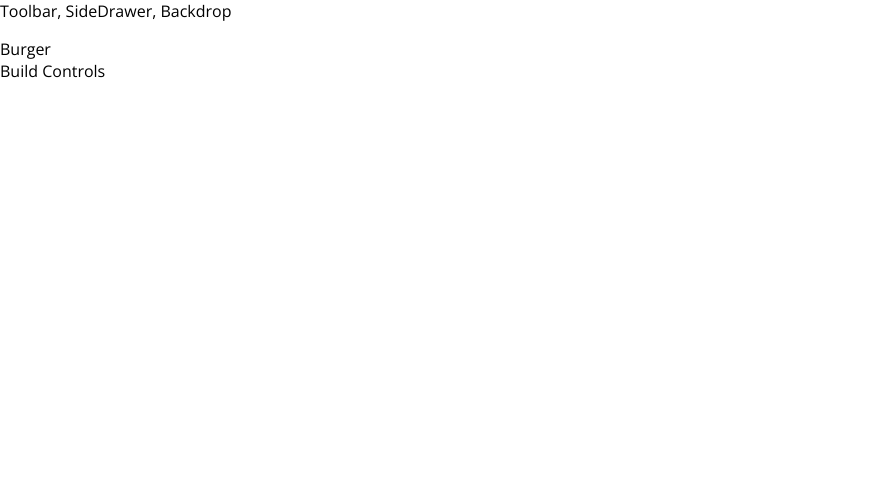
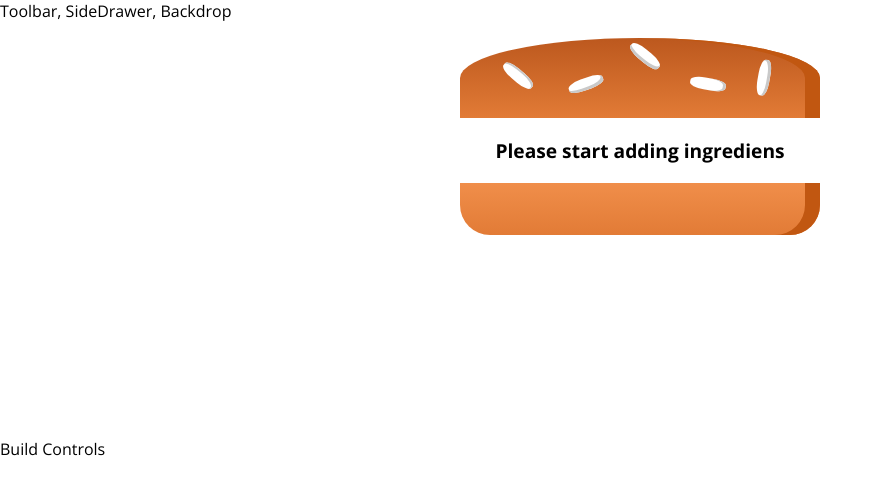
Before and after one commit to domazet93/react-redux-app, a React app: page / in a window 1280 px wide. Shown: the top 494 px of the page, without its empty margins (0-883 px from the left). Built offline with nearby package versions, Linux system fonts and the light colour scheme.

Commit message:
burger ingredients - adding PropTypes check ingredients - if empty show message

```diff
--- a/package.json
+++ b/package.json
@@ -31,6 +31,7 @@
     "postcss-flexbugs-fixes": "3.2.0",
     "postcss-loader": "2.0.8",
     "promise": "8.0.1",
+    "prop-types": "^15.6.2",
     "raf": "3.4.0",
     "react": "^16.4.2",
     "react-dev-utils": "^5.0.2",
--- /dev/null
+++ b/src/components/Burger/Burger.css
@@ -0,0 +1,29 @@
+.Burger {
+  width: 100%;
+  margin: auto;
+  height: 250px;
+  text-align: center;
+  font-weight: bold;
+  font-size: 1.2rem;
+}
+
+@media (min-width: 500px) and (min-height: 400px) {
+  .Burger {
+    width: 350px;
+    height: 300px;
+  }
+}
+
+@media (min-width: 500px) and (min-height: 401px) {
+  .Burger {
+    width: 450px;
+    height: 400px;
+  }
+}
+
+@media (min-width: 1000px) and (min-height: 700px) {
+  .Burger {
+    width: 450px;
+    height: 400px;
+  }
+}
--- a/src/components/Burger/Burger.js
+++ b/src/components/Burger/Burger.js
@@ -0,0 +1,28 @@
+import React from "react";
+import classes from "./Burger.css";
+import BurgerIngredients from "./BurgerIngredients/BurgerIngredients";
+
+const burger = (props) => {
+
+  let transformedIngredients = Object.keys(props.ingrediens)
+  .map((ingr) => {
+    return [...Array(props.ingrediens[ingr])].map((_, i) => {
+      return <BurgerIngredients key={ingr + 1 } type={ingr} />
+    })
+  }).reduce((arr, el) => [...arr, ...el] ,[]);
+
+  if(!transformedIngredients.length) {
+    transformedIngredients = <p>Please start adding ingrediens</p>
+  }
+
+  return (
+    <div className={classes.Burger}>
+      <BurgerIngredients type="bread-top"/>
+        {transformedIngredients}
+      <BurgerIngredients type="bread-bottom"/>
+
+    </div>
+  )
+}
+
+export default burger;
--- a/src/components/Burger/BurgerIngredients/BurgerIngredients.js
+++ b/src/components/Burger/BurgerIngredients/BurgerIngredients.js
@@ -1,11 +1,13 @@
 
-import React from "react";
+import React, { Component } from "react";
 import classes from "./BurgerIngredients.css";
+import PropTypes from "prop-types";
 
-const burgerIngredients = (props) => {
+class BurgerIngredients extends Component {
+  render() {
     let ingredient = null;
 
-  switch(props.type) {
+    switch(this.props.type) {
       case("bread-bottom"):
         ingredient = <div className={classes.BreadBottom}></div>;
         break;
@@ -35,5 +37,10 @@
     }
     return ingredient;
   }
+}
 
-export default burgerIngredients;
+BurgerIngredients.propTypes = {
+  type: PropTypes.string.isRequired
+}
+
+export default BurgerIngredients;
--- a/src/containers/BurgerBuilder/BurgerBuilder.js
+++ b/src/containers/BurgerBuilder/BurgerBuilder.js
@@ -1,13 +1,21 @@
 import React, { Component } from "react";
 import Aux from "../../hoc/Aux";
-
+import Burger from  "../../components/Burger/Burger"
 class BurgerBuilder extends Component {
 
+  state = {
+    ingrediens: {
+      salad: 0,
+      bacon: 0,
+      cheese: 0,
+      meat: 0
+    }
+  }
 
   render() {
       return (
         <Aux>
-          <div>Burger</div>
+          <Burger ingrediens={this.state.ingrediens} />
           <div>Build Controls</div>
         </Aux>
       )
```
Lines whose indentation alone changed are shown as unchanged.
